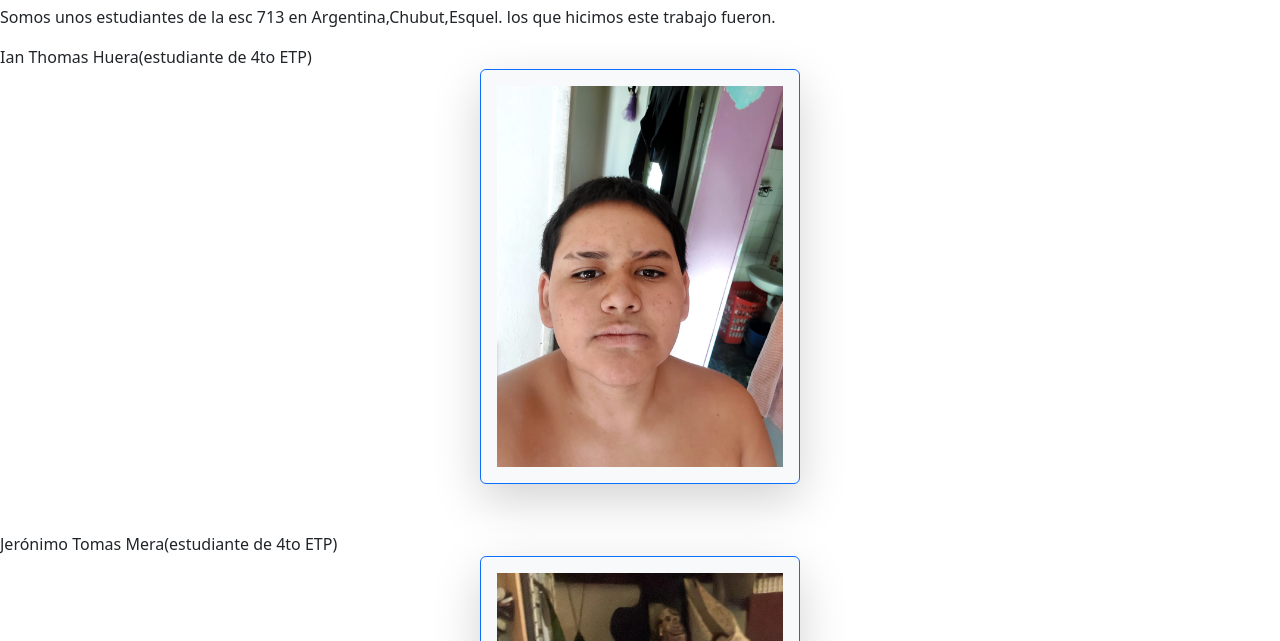
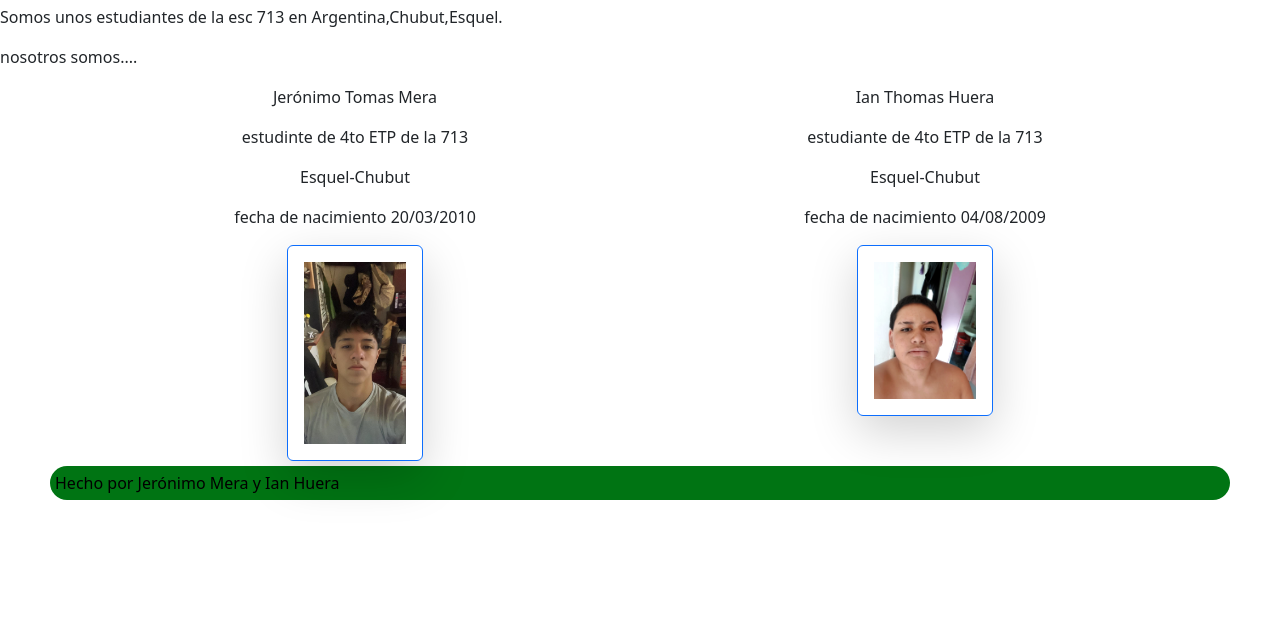
Before and after one commit to ianhra/Ian-jero, a plain HTML site: page quienessomos.html in a window 1280 px wide. Shown: the part 159-800 px from the top of the page. Drawn offline with Linux system fonts and the light colour scheme.

Commit message:
cambie en la parte de quienessomos

```diff
--- a/quienessomos.html
+++ b/quienessomos.html
@@ -1,27 +1,42 @@
 <!DOCTYPE html>
 <html lang="en">
+
 <head>
     <meta charset="UTF-8">
     <meta name="viewport" content="width=device-width, initial-scale=1.0">
     <title>Document</title>
-<link rel="stylesheet" href="css/styles.css">
+    <link rel="stylesheet" href="css/styles.css">
     <link rel="stylesheet" href="bootstrap/css/bootstrap.min.css">
 </head>
 
 <body>
     <header></header>
-            <a href="index.html" class="btn btn-success">inicio</a>
-        <a href="quienessomos.html" class="btn btn-success">quienes somos</a>
-        <a href="contacto.html" class="btn btn-success">contacto</a>
+    <a href="index.html" class="btn btn-success">inicio</a>
+    <a href="quienessomos.html" class="btn btn-success">quienes somos</a>
+    <a href="contacto.html" class="btn btn-success">contacto</a>
     <section>
         <h1>Quienes somos?</h1>
-       <p>Somos unos estudiantes de la esc 713 en Argentina,Chubut,Esquel. los que hicimos este trabajo
-        fueron.</p>
+        <p>Somos unos estudiantes de la esc 713 en Argentina,Chubut,Esquel.</p>
+        <p>nosotros somos....</p>
+<div class="container text-center">
+  <div class="row">
+    <div class="col">
+       <p> Jerónimo Tomas Mera</p>
+        <p>estudinte de 4to ETP de la 713</p>
+        <p>Esquel-Chubut</p>
+        <p>fecha de nacimiento 20/03/2010</p>
+        <img src="imagenes/jero.jpeg" class=" img-fluid mx-auto d-block shadow-lg p-3 bg-body-
+        tertiary rounded border border-primary">
+    </div>
+    <div class="col">
+              <p> Ian Thomas Huera</p>
+         <p>estudiante de 4to ETP de la 713</p>
+         <p>Esquel-Chubut</p>
+         <p>fecha de nacimiento 04/08/2009</p>
+            <img src="imagenes/ian.jpeg" class=" img-fluid mx-auto d-block shadow-lg p-3 bg-body-
+        tertiary rounded border border-primary" </p>
+    </div>
 
-        <p>Ian Thomas Huera(estudiante de 4to ETP)
-        <img src="imagenes/ian.jpeg" class=" mx-auto d-block shadow-lg p-3 mb-5 bg-body-tertiary rounded border border-primary" alt="Imagen de la Cara Ian"></p>
-        <p>Jerónimo Tomas Mera(estudiante de 4to ETP)
-        <img src="imagenes/jero.jpeg" class=" mx-auto d-block shadow-lg p-3 mb-5 bg-body-tertiary rounded border border-primary" alt="Imagen de la Cara Jero"></p>
 
     </section>
     <nav>
```
